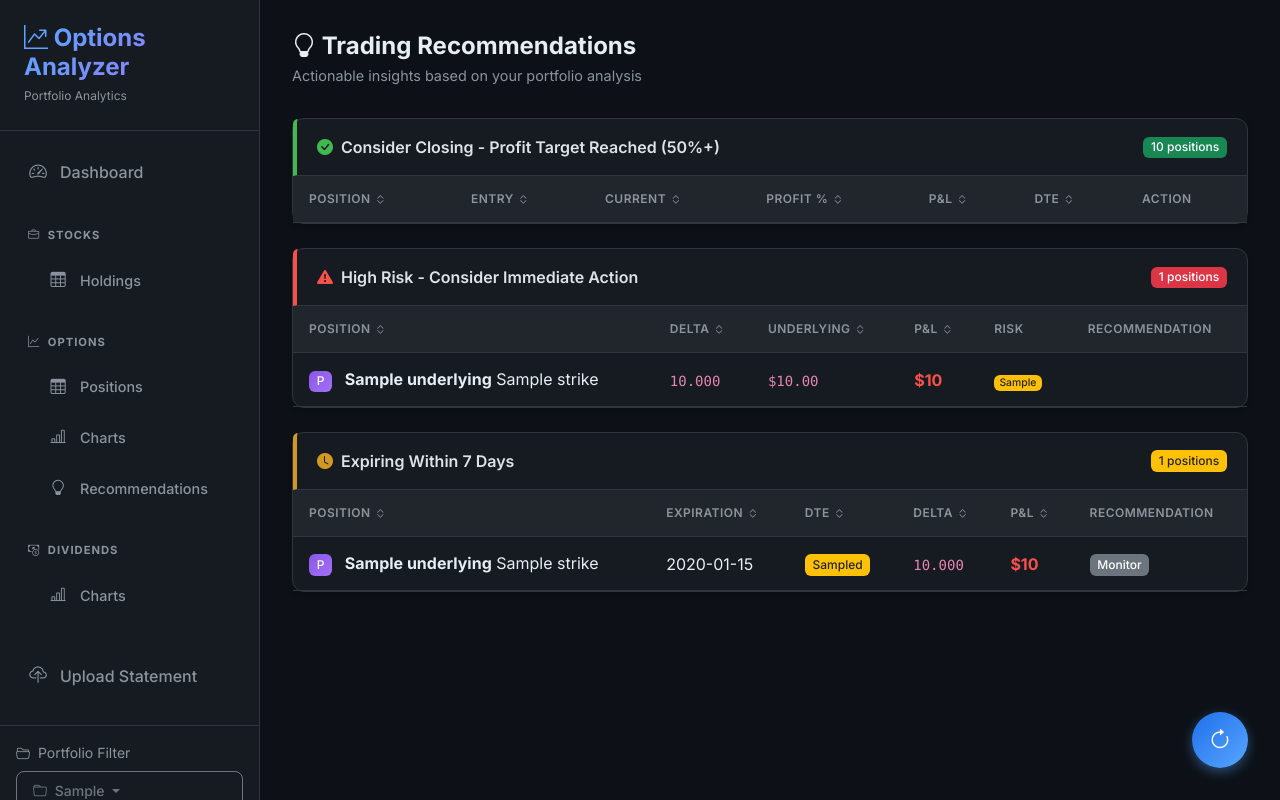
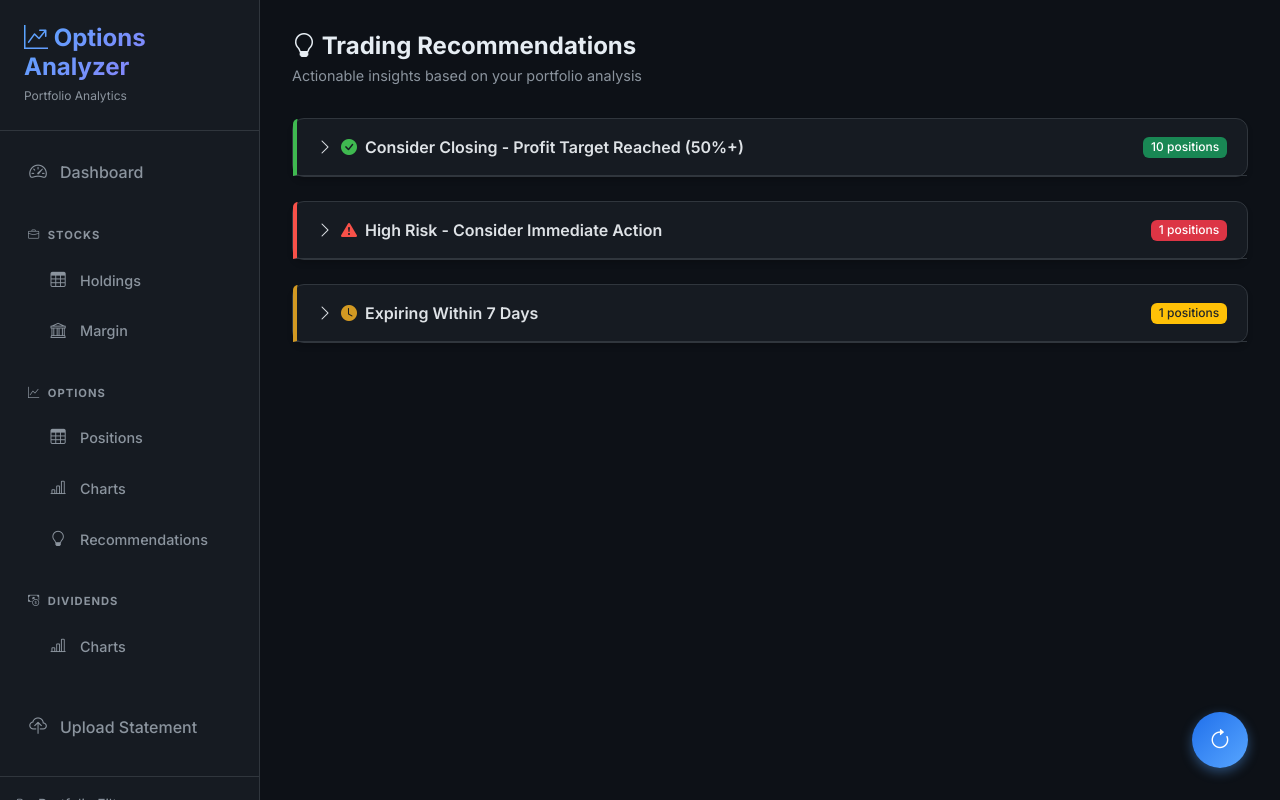
Before and after one commit to gRaytan/Options-Analyzer, a Flask app: template templates/recommendations.html in a window 1280 px wide. Run offline with Flask 3, Linux system fonts and the light colour scheme; the template is opened without the code that fills it: most values are stand-ins (such as "Sample title", 1, 10 or a date in 2020); lists and menus that the app fills with data are empty.

Commit message:
margin sub-tab

```diff
--- a/templates/base.html
+++ b/templates/base.html
@@ -513,6 +513,11 @@
                     <i class="bi bi-table"></i> Holdings
                 </a>
             </li>
+            <li class="nav-item">
+                <a class="nav-link nav-link-sub {% if request.endpoint == 'margin' %}active{% endif %}" href="/margin">
+                    <i class="bi bi-bank"></i> Margin
+                </a>
+            </li>
 
             <!-- Options Section -->
             <li class="nav-item mt-3">
--- a/templates/recommendations.html
+++ b/templates/recommendations.html
@@ -11,11 +11,14 @@
 
 <!-- Profit Target Reached -->
 <div class="card mb-4">
-    <div class="card-header d-flex align-items-center" style="border-left: 4px solid var(--accent-green);">
+    <div class="card-header d-flex align-items-center" style="border-left: 4px solid var(--accent-green); cursor: pointer;"
+         data-bs-toggle="collapse" data-bs-target="#profitCollapse" aria-expanded="false" aria-controls="profitCollapse">
+        <i class="bi bi-chevron-right me-2 collapse-icon"></i>
         <i class="bi bi-check-circle-fill me-2 text-profit"></i>
         <span>Consider Closing - Profit Target Reached (50%+)</span>
         <span class="badge bg-success ms-auto">{{ risk_analysis.summary.profit_targets_reached }} positions</span>
     </div>
+    <div class="collapse" id="profitCollapse">
         <div class="card-body p-0">
             <div class="table-responsive">
                 <table class="table mb-0 sortable-table" id="profitTable">
@@ -54,14 +57,18 @@
         </div>
         </div>
     </div>
+</div>
 
 <!-- High Risk - Immediate Action -->
 <div class="card mb-4">
-    <div class="card-header d-flex align-items-center" style="border-left: 4px solid var(--accent-red);">
+    <div class="card-header d-flex align-items-center" style="border-left: 4px solid var(--accent-red); cursor: pointer;"
+         data-bs-toggle="collapse" data-bs-target="#riskCollapse" aria-expanded="false" aria-controls="riskCollapse">
+        <i class="bi bi-chevron-right me-2 collapse-icon"></i>
         <i class="bi bi-exclamation-triangle-fill me-2 text-loss"></i>
         <span>High Risk - Consider Immediate Action</span>
         <span class="badge bg-danger ms-auto">{{ risk_analysis.high_risk_positions|length }} positions</span>
     </div>
+    <div class="collapse" id="riskCollapse">
         <div class="card-body p-0">
             <div class="table-responsive">
                 <table class="table mb-0 sortable-table" id="riskTable">
@@ -118,14 +125,18 @@
         </div>
         </div>
     </div>
+</div>
 
 <!-- Expiring Soon -->
 <div class="card mb-4">
-    <div class="card-header d-flex align-items-center" style="border-left: 4px solid var(--accent-yellow);">
+    <div class="card-header d-flex align-items-center" style="border-left: 4px solid var(--accent-yellow); cursor: pointer;"
+         data-bs-toggle="collapse" data-bs-target="#expiringCollapse" aria-expanded="false" aria-controls="expiringCollapse">
+        <i class="bi bi-chevron-right me-2 collapse-icon"></i>
         <i class="bi bi-clock-fill me-2 text-warning"></i>
         <span>Expiring Within 7 Days</span>
         <span class="badge bg-warning text-dark ms-auto">{{ portfolio.get_options_expiring_soon(7)|length }} positions</span>
     </div>
+    <div class="collapse" id="expiringCollapse">
         <div class="card-body p-0">
             <div class="table-responsive">
                 <table class="table mb-0 sortable-table" id="expiringTable">
@@ -179,6 +190,18 @@
         </div>
         </div>
     </div>
+</div>
+{% endblock %}
+
+{% block extra_css %}
+<style>
+    .collapse-icon {
+        transition: transform 0.2s ease-in-out;
+    }
+    [aria-expanded="true"] .collapse-icon {
+        transform: rotate(90deg);
+    }
+</style>
 {% endblock %}
 
 {% block extra_js %}
```
Lines whose indentation alone changed are shown as unchanged.
